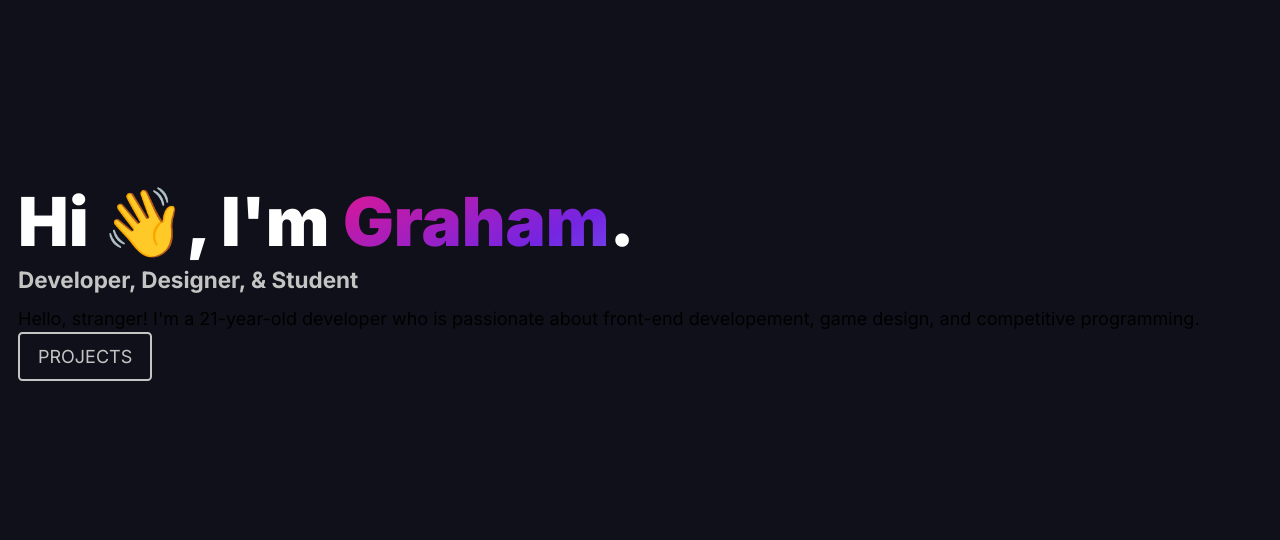
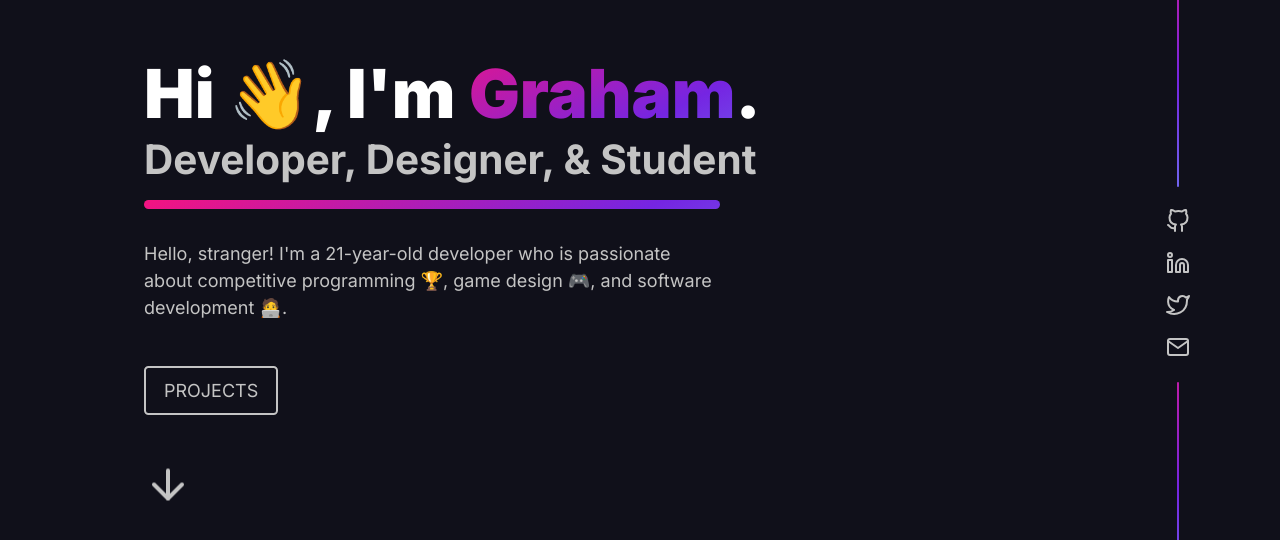
Before and after one commit to grahamcracker1234/portfolio-site, a Next.js app: page / in a window 1280 px wide. Shown: the part 116-656 px from the top of the page. Built offline with nearby package versions, Linux system fonts and the light colour scheme.

Commit message:
Almost finished header

```diff
--- a/components/header.js
+++ b/components/header.js
@@ -1,4 +1,7 @@
+import utilsStyles from '../styles/utils.module.scss';
 import styles from './header.module.scss';
+import * as Icon from 'react-feather';
+
 
 function getAge(dateString) {
   var today = new Date();
@@ -11,13 +14,17 @@ function getAge(dateString) {
   return age;
 }
 
-export default function Layout({ children, home }) {
+export default function Header() {
   return (
-		<section className="container mx-auto px-4 h-screen flex flex-col justify-center">
-			<h1 className="text-white font-black md:text-6xl sm:text-5xl xs:text-4xl text-3xl mb-2">Hi 👋, I&apos;m <span className={styles.gradient}>Graham</span>.</h1>
-			<h2 className="text-gray font-bold sm:text-2xl xl:text-xl text-lg mb-2">Developer, Designer, & Student</h2>
-			<p className="">Hello, stranger! I&apos;m a {getAge("2001/09/09")}-year-old developer who is passionate about front-end developement, game design, and competitive programming. </p>
-			<button className="text-gray uppercase border-2 rounded mr-auto py-2 px-4">Projects</button>
+    <section className="lg:max-w-6xl container mx-auto lg:px-32 md:px-16 sm:px-8 xs:px-4 px-2 h-screen flex flex-col justify-center">
+      <h1 className="text-white font-black md:text-6xl sm:text-5xl xs:text-4xl text-3xl mb-2">
+        Hi 👋, I&apos;m <span className={`${utilsStyles.gradient} bg-clip-text `}>Graham</span>.
+      </h1>
+      <h2 className="text-gray font-bold lg:text-4xl md:text-2xl sm:text-xl text-lg lg:mb-4 md:mb-3 mb-2">Developer, Designer, & Student</h2>
+      <hr className={`${utilsStyles.gradient} h-2 md:max-w-lg sm:max-w-md max-w-xs w-full mb-7 rounded`}/>
+      <p className="text-gray max-w-lg mb-10">Hello, stranger! I&apos;m a {getAge("2001/09/09")}-year-old developer who is passionate about competitive programming 🏆, game design 🎮, and software development 🧑‍💻.</p>
+      <button className={utilsStyles.button}>Projects</button>
+      <Icon.ArrowDown className={`text-gray ${styles.arrow}`} size={48}/>
     </section>
   )
 }
--- a/components/header.module.scss
+++ b/components/header.module.scss
@@ -1,21 +1,13 @@
-@keyframes gradient {
-	0% {
-		background-position: 0% 50%;
-	}
-	50% {
-		background-position: 100% 50%;
-	}
-	100% {
-		background-position: 0% 50%;
-	}
+@keyframes bob {
+  0% {
+    translate: 0% -15%;
+  }
+
+  100% {
+    translate: 0% 15%;
+  }
 }
 
-.gradient {
-	--gradient: linear-gradient(334deg, #6b97f7, #7525e2, #f7137e);
-	background: var(--gradient);
-	background-clip: text;
-	background-size: 180% 180%;
-	color: transparent;
-	animation: gradient 6s ease infinite;
-	// border-color: var(--gradient);
+.arrow {
+  animation: bob 1s ease-in-out infinite alternate;
 }
--- /dev/null
+++ b/components/socials-side-bar.js
@@ -0,0 +1,30 @@
+import utilsStyles from '../styles/utils.module.scss';
+import styles from './socials-side-bar.module.scss';
+import * as Icon from 'react-feather';
+
+export default function SocialsSideBar() {
+  return (
+    <ul className={`${styles.listPseudo} flex flex-col absolute right-20 bottom-20 top-20 text-gray invisible lg:visible items-center`}>
+      <li name="GitHub" className={`${styles.hover} py-2`}>
+        <a target="_blank" rel="noopener noreferrer" href="https://github.com/grahamcracker1234">
+          <Icon.GitHub/>
+        </a>
+      </li>
+      <li name="LinkedIn" className={`${styles.hover} py-2`}>
+        <a target="_blank" rel="noopener noreferrer" href="https://www.linkedin.com/in/grahampreston1234/">
+          <Icon.Linkedin/>
+        </a>
+      </li>
+      <li name="Twitter" className={`${styles.hover} py-2`}>
+        <a target="_blank" rel="noopener noreferrer" href="https://twitter.com/grahamcracker9_/">
+          <Icon.Twitter/>
+        </a>
+      </li>
+      <li name="Email" className={`${styles.hover} py-2`}>
+        <a target="_blank" rel="noopener noreferrer" href="mailto:g.b.preston@proton.me">
+          <Icon.Mail/>
+        </a>
+      </li>
+    </ul>
+  )
+}
--- /dev/null
+++ b/components/socials-side-bar.module.scss
@@ -0,0 +1,54 @@
+@use "../styles/utils.module";
+
+// .list {
+//   &::after,
+//   &::before {
+//     content: "";
+//     height: 100%;
+//     width: 0.1rem;
+//     @extend %gradient;
+//   }
+// }
+
+.listPseudo {
+  &::after,
+  &::before {
+    content: "";
+    height: 100%;
+    width: 0.1rem;
+    @extend %gradient;
+    @apply rounded;
+  }
+  &::after {
+    @apply mt-3;
+  }
+  &::before {
+    @apply mb-3;
+  }
+}
+
+.hover {
+  transition: color ease 200ms, filter linear 200ms;
+  background: transparent;
+
+  &::before {
+    content: attr(name);
+    position: absolute;
+    opacity: 0;
+    right: 100%;
+    transition: right ease 200ms, opacity linear 200ms;
+    // transition-property: opacity, right;
+    pointer-events: none;
+    background-clip: text;
+    @apply font-black;
+    // @extend %gradient;
+  }
+  &:hover {
+    @apply text-white;
+    @extend %drop-shadow;
+    &::before {
+      right: calc(100% + 1rem);
+      opacity: 1;
+    }
+  }
+}
--- a/package.json
+++ b/package.json
@@ -17,6 +17,7 @@
     "next": "^13.1.1",
     "react": "18.2.0",
     "react-dom": "18.2.0",
+    "react-feather": "^2.0.10",
     "remark": "^14.0.2",
     "remark-html": "^15.0.1"
   },
--- a/pages/_app.js
+++ b/pages/_app.js
@@ -1,4 +1,4 @@
-import '../styles/globals.css'
+import '../styles/globals.scss'
 import { Inter } from '@next/font/google'
 const inter = Inter({ subsets: ['latin'] })
 
--- a/pages/index.js
+++ b/pages/index.js
@@ -1,11 +1,15 @@
 import Head from 'next/head';
-import utilStyles from '../styles/utils.module.css';
 import Header from '../components/header';
+import SocialsSideBar from '../components/socials-side-bar';
 
 export default function Home({ allPostsData }) {
   return (
     <>
+      <Head>
+        <title>Graham</title>
+      </Head>
       <Header/>
+      <SocialsSideBar/>
     </>
   )
 }
--- a/styles/utils.module.css
+++ /dev/null
@@ -1,52 +0,0 @@
-.heading2Xl {
-	font-size: 2.5rem;
-	line-height: 1.2;
-	font-weight: 800;
-	letter-spacing: -0.05rem;
-	margin: 1rem 0;
-}
-
-.headingXl {
-	font-size: 2rem;
-	line-height: 1.3;
-	font-weight: 800;
-	letter-spacing: -0.05rem;
-	margin: 1rem 0;
-}
-
-.headingLg {
-	font-size: 1.5rem;
-	line-height: 1.4;
-	margin: 1rem 0;
-}
-
-.headingMd {
-	font-size: 1.2rem;
-	line-height: 1.5;
-}
-
-.borderCircle {
-	border-radius: 9999px;
-}
-
-.colorInherit {
-	color: inherit;
-}
-
-.padding1px {
-	padding-top: 1px;
-}
-
-.list {
-	list-style: none;
-	padding: 0;
-	margin: 0;
-}
-
-.listItem {
-	margin: 0 0 1.25rem;
-}
-
-.lightText {
-	color: #666;
-}
--- /dev/null
+++ b/styles/utils.module.scss
@@ -0,0 +1,36 @@
+@keyframes gradient {
+  0% {
+    background-position: 0% 50%;
+  }
+
+  50% {
+    background-position: 100% 50%;
+  }
+
+  100% {
+    background-position: 0% 50%;
+  }
+}
+
+%gradient {
+  background-image: linear-gradient(334deg, #6b97f7, #7525e2, #f7137e);
+  background-size: 180% 180%;
+  color: transparent;
+  animation: gradient 6s ease infinite;
+}
+
+%drop-shadow {
+  filter: drop-shadow(0 0 0.3rem rgba(255, 255, 255, 0.3));
+}
+
+.gradient {
+  @extend %gradient;
+}
+
+// @import "tailwindcss/utilities";
+// @import "tailwindcss/base";
+// @import "tailwindcss/components";
+
+.button {
+  @apply text-gray uppercase border-2 rounded mr-auto py-2 px-4 mb-10;
+}
```
Also changed, not shown: styles/globals.scss (renamed from styles/globals.css), 1 other file (tests, documents, lock files or other folders). Lines whose indentation alone changed are shown as unchanged.
